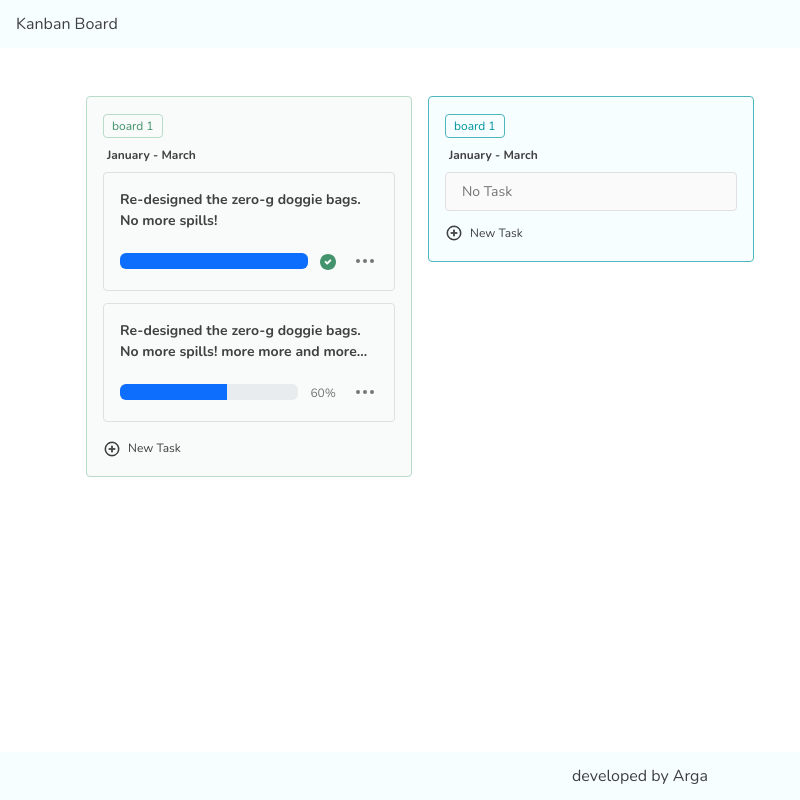
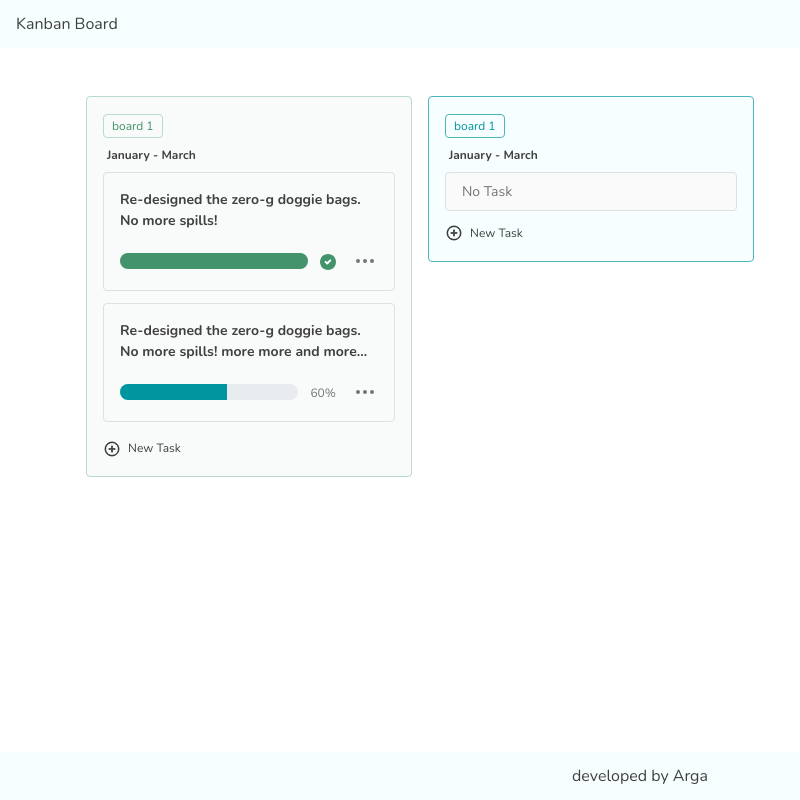
Before and after one commit to ezio341/Rakamin-casestudy, a React (Create React App) app: page / in a window 1280 px wide. Shown: the whole page, without its empty margins (0-800 px from the left). Built offline with nearby package versions, Linux system fonts and the light colour scheme.

Commit message:
fixed progress bar radius

```diff
--- a/src/components/Progress.jsx
+++ b/src/components/Progress.jsx
@@ -6,7 +6,7 @@ export default function Progress({percent}){
     <Row className="align-items-center">
       <Col>
         <span>
-          <ProgressBar now={percent}/>
+          <ProgressBar now={percent} variant={percent===100?'success':'primary'} className="radius-16"/>
         </span>
       </Col>
       <Col xs="auto" md="auto" className="ps-0 pe-1">
```
